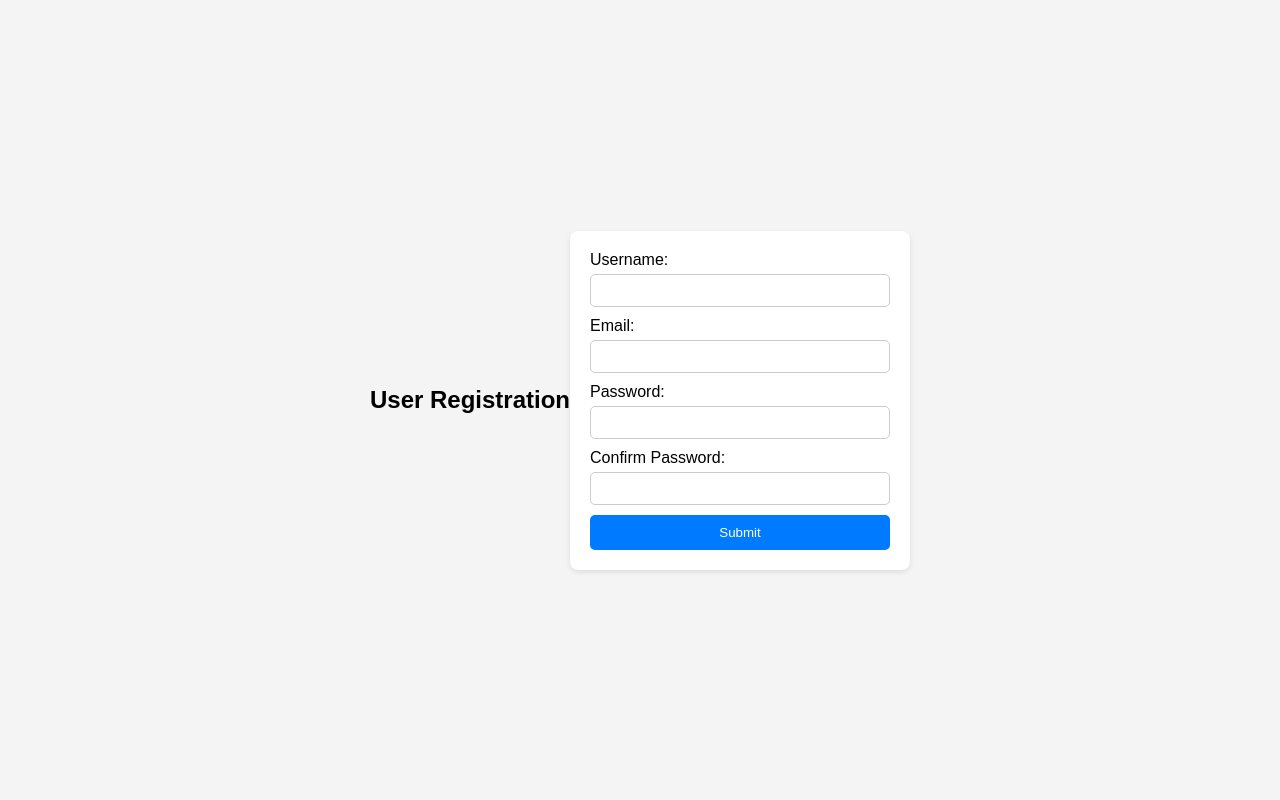
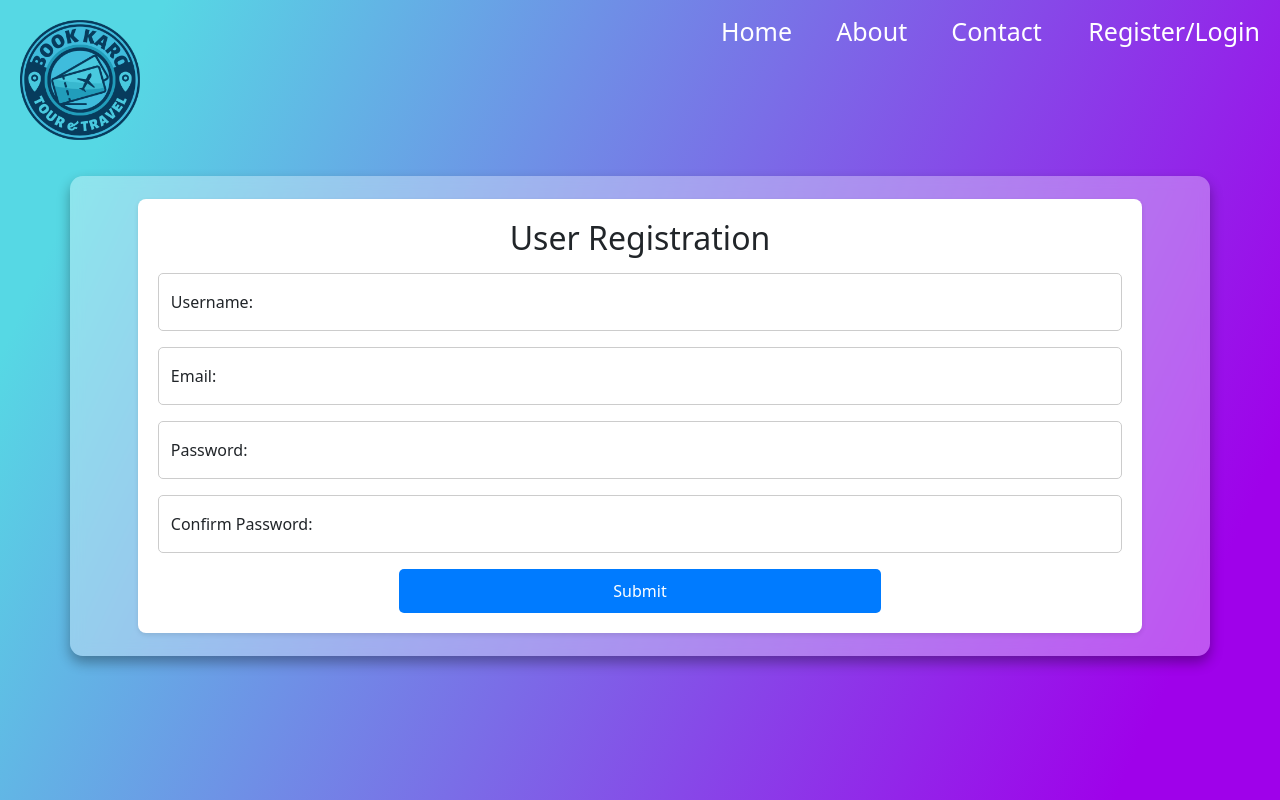
Before and after one commit to wtprojectttt/bookkaro, a PHP site: page /regis.html in a window 1280 px wide. Run offline with PHP 8.4, Linux system fonts and the light colour scheme.

Commit message:
chutiya width change nhi horha

```diff
--- /dev/null
+++ b/regis.css
@@ -0,0 +1,149 @@
+*{
+    margin: 0;
+    padding: 0;
+}
+body {
+    font-family: Arial, sans-serif;
+    /* background-color: #782121; */
+    margin: 0;
+    padding: 0;
+    height: 100vh;
+    background: linear-gradient(115deg, #56d8e4 10%, #9f01ea 90%);
+}
+
+header{
+    position: relative;
+    width: 100%;
+    display: flex;
+    justify-content: space-between;
+    align-items: center;
+    padding: 10px 0;
+}
+
+.logo{
+    height: 8%;
+    width: 40% ;
+    mix-blend-mode: multiply;
+    display: flex;
+    justify-content: left;
+    align-items: center;
+    padding: 0 10px;
+}
+
+.logo img{
+    height: 120px;
+    width: 120px ;
+    mix-blend-mode: multiply;
+    margin: 10px 10px ;
+    margin-right: 30px;
+}
+
+.logo a{
+    text-decoration: none;
+    color: white;
+}
+
+h1{
+    font-size:35px;
+    color:  rgb(255, 255, 255);
+}
+
+h2{
+    font-size:30px;
+    color: rgb(255, 255, 255);
+}
+
+.navbar{
+    position: relative;
+    top: -40px;
+    right: 0px;
+    display: flex;
+    justify-content: right;
+    align-items: flex-end;
+    padding: auto;
+}
+.navbar ul{
+    display: inline;
+    justify-content: center;
+    align-items: center;
+
+}
+
+.navbar ul li {
+    list-style: none;
+    padding: 20px;
+    display: inline;
+
+}
+.navbar ul li a {
+    color: rgb(255, 255, 255);
+    font-size: 25px;
+    text-decoration: none;
+    transition: 0.2s;
+    cursor: default;
+
+}
+.navbar ul li a:hover{
+    color:rgb(133, 241, 255);
+    text-shadow: 0 0 2px rgb(133, 241, 255), 0 0 8px rgb(133, 241, 255);
+    font-size: 26px;
+}
+
+
+.container{
+    display: flex;
+    justify-content: center;
+    align-items: center;
+    width: 10vw;
+    height: 60vh;
+    background-color: #fff5;
+    backdrop-filter: blur(7px);
+    box-shadow: 0 .4rem .8rem #0005;
+    border-radius: .8rem;
+
+    /* overflow: hidden; */
+}
+form {
+    background-color: #fff;
+    border-radius: 8px;
+    box-shadow: 0 2px 5px rgba(0, 0, 0, 0.1);
+    padding: 20px;
+    width: 90%;
+}
+
+h2 {
+    text-align: center;
+}
+
+label {
+    display: block;
+    margin-bottom: 5px;
+}
+
+input[type="text"],
+input[type="email"],
+input[type="password"] {
+    width: 100%;
+    padding: 8px;
+    margin-bottom: 10px;
+    border: 1px solid #ccc;
+    border-radius: 5px;
+    box-sizing: border-box;
+}
+
+input[type="submit"] {
+    margin-left: 25%;
+    margin-right: 25%;
+    width: 50%;
+    padding: 10px;
+    border: none;
+    border-radius: 5px;
+    background-color: #007bff;
+    color: #fff;
+    cursor: pointer;
+}
+
+input[type="submit"]:hover {
+    background-color: #0056b3;
+
+}
--- a/regis.html
+++ b/regis.html
@@ -1,76 +1,57 @@
 <!DOCTYPE html>
 <html lang="en">
+
 <head>
     <meta charset="UTF-8">
     <meta name="viewport" content="width=device-width, initial-scale=1.0">
     <title>User Registration</title>
-    <style>
-        body {
-            font-family: Arial, sans-serif;
-            background-color: #f4f4f4;
-            margin: 0;
-            padding: 0;
-            display: flex;
-            justify-content: center;
-            align-items: center;
-            height: 100vh;
-        }
+    <link rel="stylesheet" href="regis.css">
+    <link href="https://cdn.jsdelivr.net/npm/bootstrap@5.3.3/dist/css/bootstrap.min.css" rel="stylesheet">
+    <script src="https://cdn.jsdelivr.net/npm/bootstrap@5.3.3/dist/js/bootstrap.bundle.min.js"></script>
+</head>
 
-        form {
-            background-color: #fff;
-            border-radius: 8px;
-            box-shadow: 0 2px 5px rgba(0, 0, 0, 0.1);
-            padding: 20px;
-            width: 300px;
-        }
+<body>
+    <header>
 
-        h2 {
-            text-align: center;
-        }
+        <div class="logo">
+            <img src="logo.png" alt="logo" usemap="mlogo" id="mlogo">
+            <a href="main.html">
+                <h1>BOOK KARO</h1>
+                <h2>TOUR and TRAVEL</h2>
+            </a>
+        </div>
+        <div class="navbar">
+            <ul>
+                <li><a href="main.html">Home</a></li>
+                <li><a href="main.html#section-us">About</a></li>
+                <li><a href="contact.html">Contact </a></li>
+                <li><a href="login.html">Register/Login</a></li>
+            </ul>
+        </div>
+    </header>
+    <div class="container mt-3">
 
-        label {
-            display: block;
-            margin-bottom: 5px;
-        }
+        <form action="regis.php">
+            <h2>User Registration</h2>
+            <div class="form-floating mb-3 mt-3">
+                <input type="text" class="form-control" id="user" placeholder="Enter username" name="user" required>
+                <label for="user">Username:</label>
+            </div>
+            <div class="form-floating mb-3 mt-3">
+                <input type="email" class="form-control" id="email" placeholder="Enter password" name="email" required>
+                <label for="email" class="form-label">Email:</label>
+            </div>
+            <div class="form-floating mb-3 mt-3">
+                <input type="password" class="form-control" id="pass" placeholder="Enter password" name="pass" required>
+                <label for="pass" class="form-label">Password:</label>
+            </div>
+            <div class="form-floating mb-3 mt-3">
+                <input type="password" class="form-control" id="cpass" placeholder="Enter password" name="cpass" required>
+                <label for="cpass" class="form-label">Confirm Password:</label>
+            </div>
+            <input type="submit" value="Submit">
+        </form>
+    </div>
+</body>
 
-        input[type="text"],
-        input[type="email"],
-        input[type="password"] {
-            width: 100%;
-            padding: 8px;
-            margin-bottom: 10px;
-            border: 1px solid #ccc;
-            border-radius: 5px;
-            box-sizing: border-box;
-        }
-
-        input[type="submit"] {
-            width: 100%;
-            padding: 10px;
-            border: none;
-            border-radius: 5px;
-            background-color: #007bff;
-            color: #fff;
-            cursor: pointer;
-        }
-
-        input[type="submit"]:hover {
-            background-color: #0056b3;
-        }
-    </style>
-</head>
-<body>
-    <h2>User Registration</h2>
-    <form action="regis.php" method="post">
-        <label for="user">Username:</label>
-        <input type="text" name="user" id="user" required>
-        <label for="email">Email:</label>
-        <input type="email" name="email" id="email" required>
-        <label for="pass">Password:</label>
-        <input type="password" name="pass" id="pass" required>
-        <label for="cpass">Confirm Password:</label>
-        <input type="password" name="cpass" id="cpass" required>
-        <input type="submit" value="Submit">
-    </form>
-</body>
 </html>
```
Also changed, not shown: search.css (+4 -4 lines).
